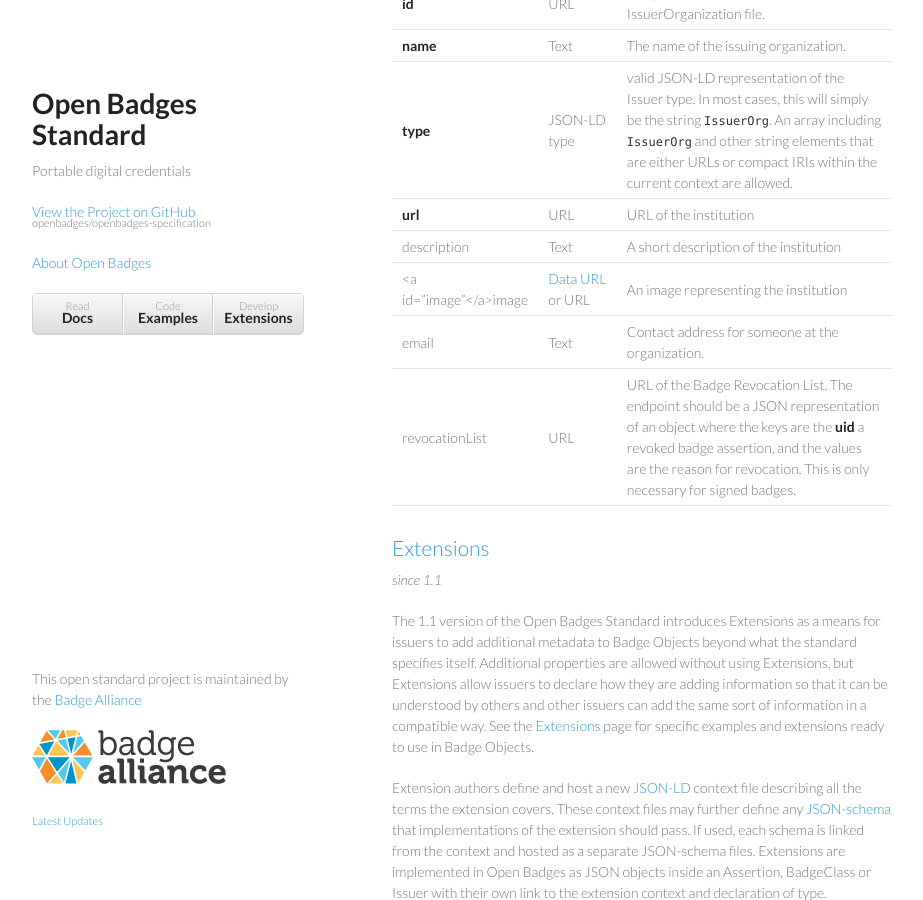
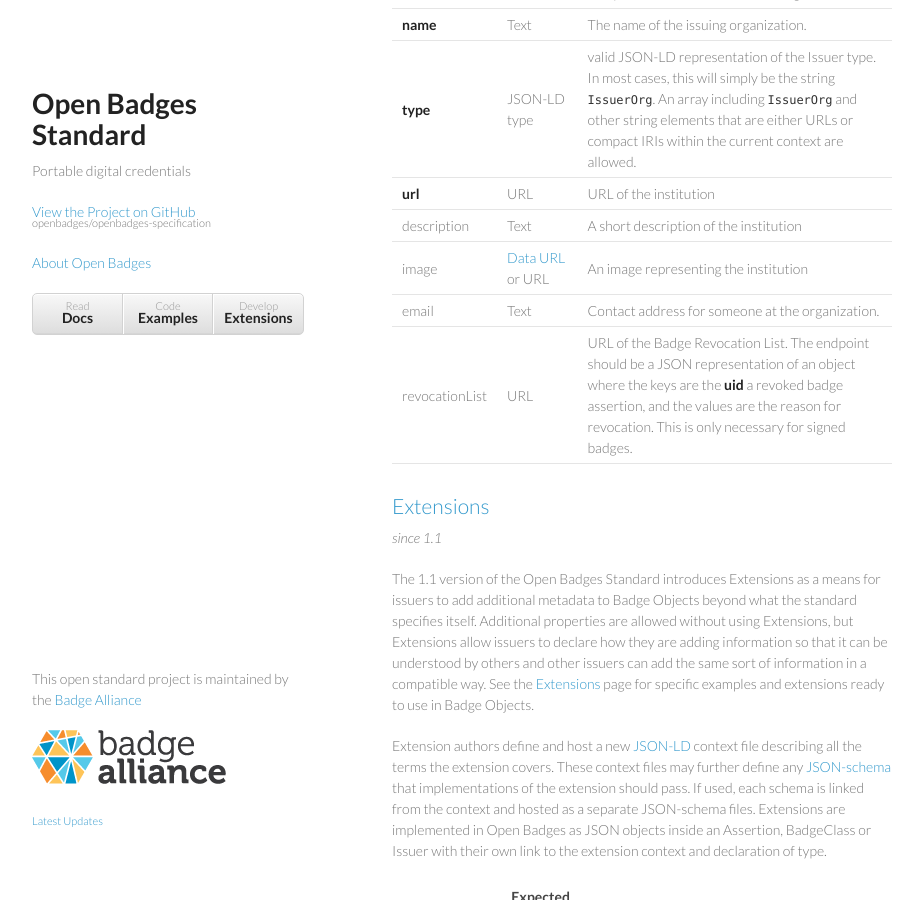
Before and after one commit to 1EdTech/openbadges-specification, a Jekyll site: the page built from index.md, in a window 1280 px wide and 900 px high, scrolled down 4922 px. Shown: the whole window, without its empty margins (178-1101 px from the left). Built offline with Jekyll 4.4.1, drawn with Linux system fonts in a browser that asks for light colours.

Commit message:
Typo correction, thanks @davidlehn for reporting.

```diff
--- a/index.md
+++ b/index.md
@@ -130,7 +130,7 @@ Property | Expected Type | Description
 **type** | JSON-LD type | valid JSON-LD representation of the Issuer type. In most cases, this will simply be the string `IssuerOrg`. An array including `IssuerOrg` and other string elements that are either URLs or compact IRIs within the current context are allowed.
 **url** | URL | URL of the institution
 <a id="description"></a>description | Text | A short description of the institution
-<a id="image"</a>image | [Data URL](http://en.wikipedia.org/wiki/Data_URI_scheme) or URL | An image representing the institution
+<a id="image"></a>image | [Data URL](http://en.wikipedia.org/wiki/Data_URI_scheme) or URL | An image representing the institution
 <a id="email"></a>email | Text | Contact address for someone at the organization.
 <a id="RevocationList"></a>revocationList | URL |  URL of the Badge Revocation List. The endpoint should be a JSON representation of an object where the keys are the **uid** a revoked badge assertion, and the values are the reason for revocation. This is only necessary for signed badges.
 
```
